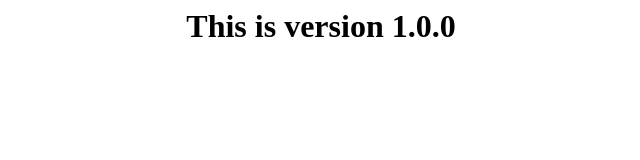
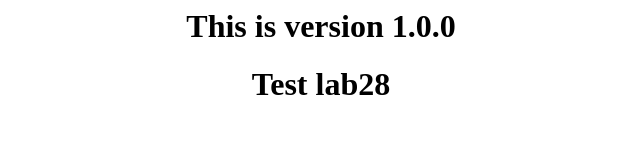
Before and after one commit to trimmerruwedu/lab27, a plain HTML site: page index.html in a window 1280 px wide. Shown: the whole page, without its empty margins (319-959 px from the left). Drawn offline with Linux system fonts and the light colour scheme.

Commit message:
This is my second push

```diff
--- a/index.html
+++ b/index.html
@@ -1 +1,2 @@
 <center><h1>This is version 1.0.0</center>
+<center><h1>Test lab28</center>
```
Also changed, not shown: 1 other file.
